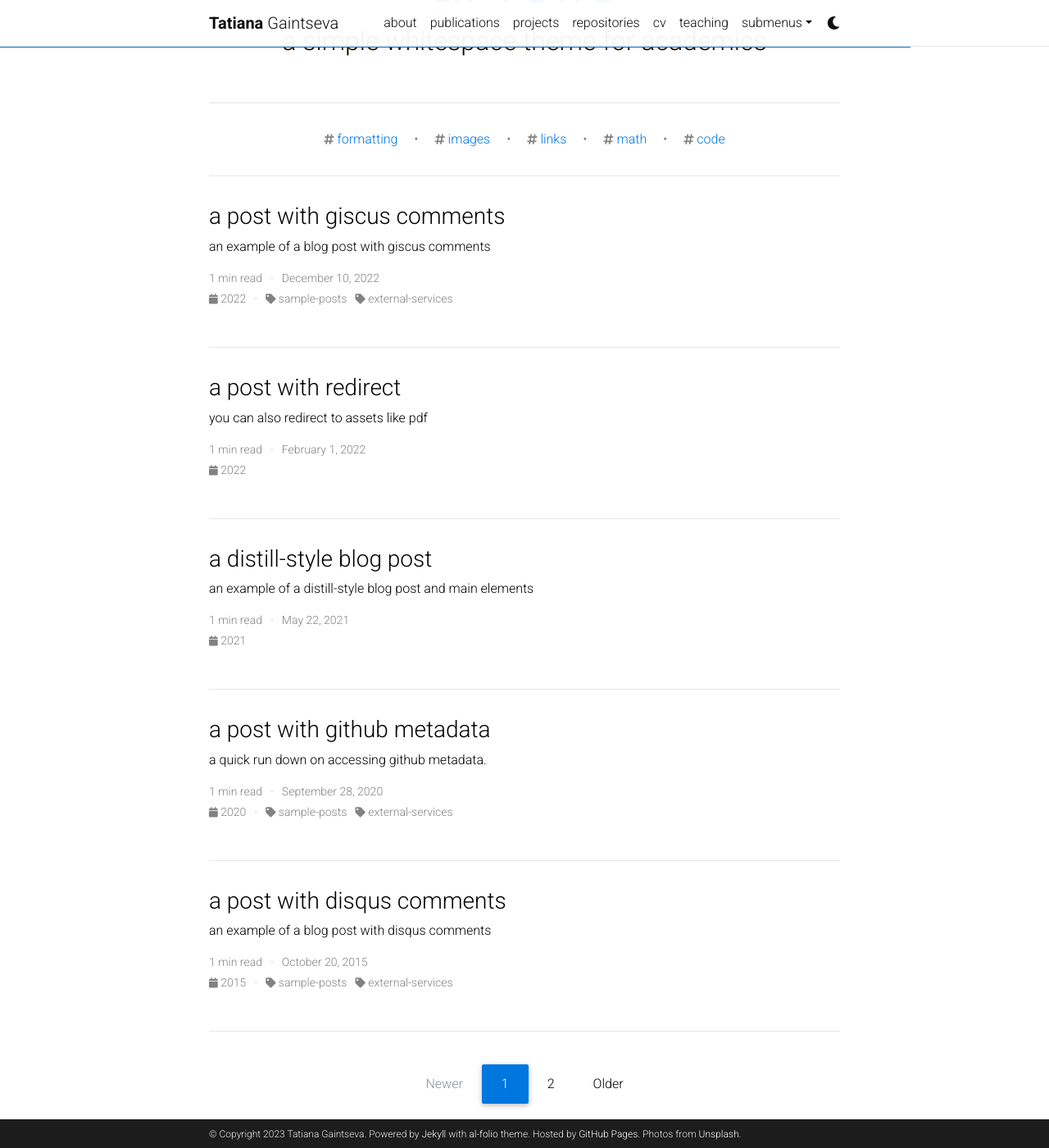
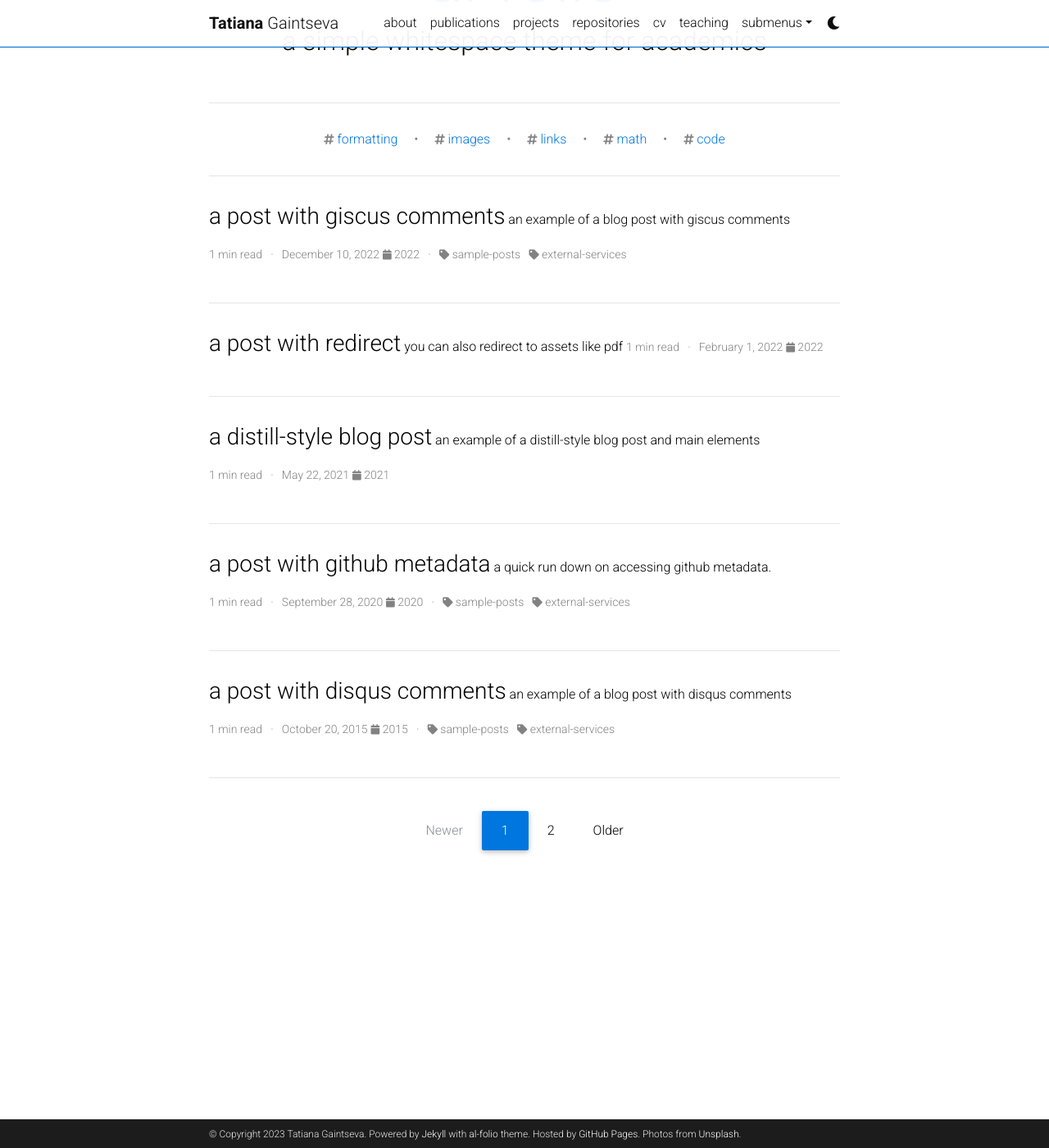
Before and after one commit to Atmyre/atmyre.github.io, a Jekyll site: the page built from blog/index.html, in a window 1280 px wide and 1400 px high, scrolled down 210 px. Shown: the whole window at 82% size. Built offline with Jekyll 4.4.1, drawn with Linux system fonts in a browser that asks for light colours; the list of posts is cut into pages by our own code; comment, search, counter and statistics services are not loaded; a style sheet for code colours, icons or effects is not loaded.

Commit message:
Update _base.scss

```diff
--- a/_sass/_base.scss
+++ b/_sass/_base.scss
@@ -10,7 +10,10 @@ h2,
 h3,
 h4,
 h5,
-h6,
+h6 {
+  display: inline-block;
+  vertical-align:baseline;
+}
 em,
 div,
 li,
```
